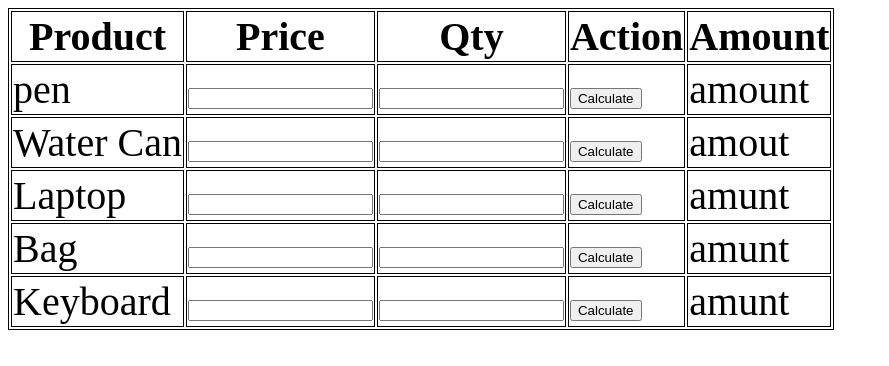
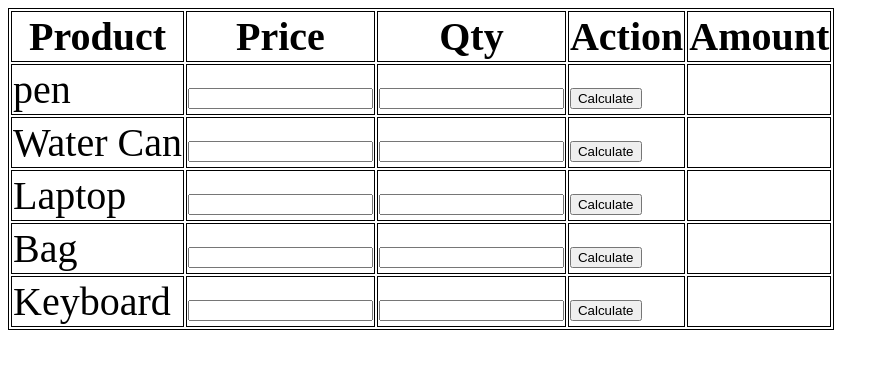
Before and after one commit to raja8807/billing-App, a plain HTML site: page index.html in a window 1280 px wide. Shown: the whole page, without its empty margins (0-889 px from the left). Drawn offline with Linux system fonts and the light colour scheme.

Commit message:
completed

```diff
--- a/index.html
+++ b/index.html
@@ -26,7 +26,7 @@
                     <td><input type="number" class="price"></td>
                     <td><input type="number"></td>
                     <td><button class="calculateBtn" id="btn">Calculate</button></td>
-                    <td><p>amount</p></td>
+                    <td><p></p></td>
                 </tr>
 
                 <tr class="data">
@@ -34,7 +34,7 @@
                     <td><input type="number" class="price"></td>
                     <td><input type="number"></td>
                     <td><button class="calculateBtn">Calculate</button></td>
-                    <td>amout</td>
+                    <td><p></p></td>
                 </tr class="data">
 
                 <tr class="data">
@@ -42,21 +42,21 @@
                     <td><input type="number" class="price"></td>
                     <td><input type="number"></td>
                     <td><button class="calculateBtn">Calculate</button></td>
-                    <td>amunt</td>
+                    <td><p></p></td>
                 </tr>
                 <tr class="data">
                     <td>Bag</td>
                     <td><input type="number" class="price"></td>
                     <td><input type="number"></td>
                     <td><button class="calculateBtn">Calculate</button></td>
-                    <td>amunt</td>
+                    <td><p></p></td>
                 </tr>
                 <tr class="data">
                     <td>Keyboard</td>
                     <td><input type="number" class="price"></td>
                     <td><input type="number"></td>
                     <td><button class="calculateBtn">Calculate</button></td>
-                    <td>amunt</td>
+                    <td><p></p></td>
                 </tr>
             </table>
         </div>
```
